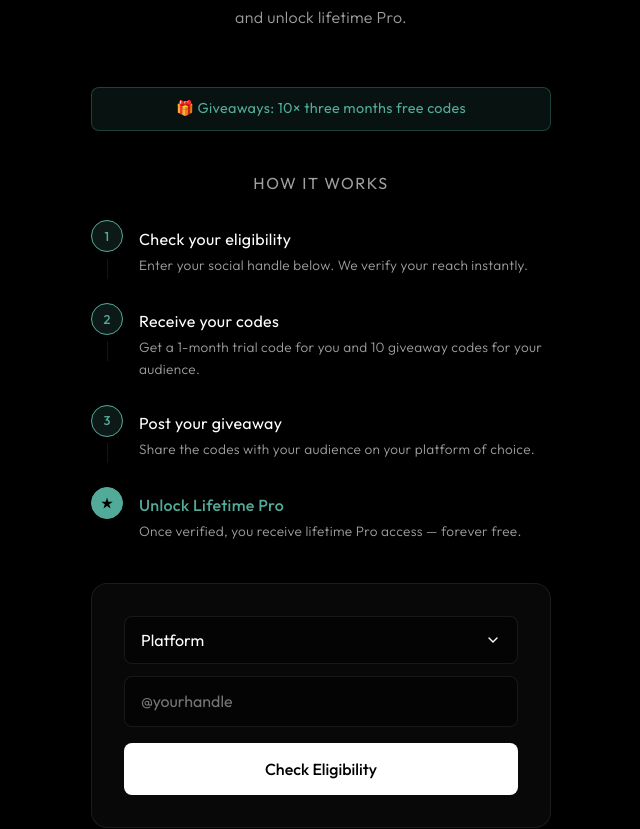
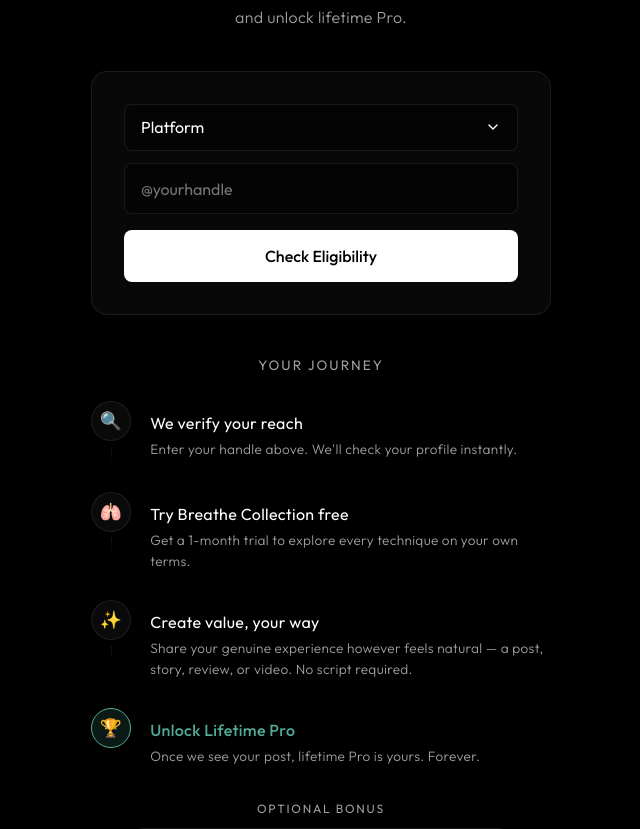
Before and after one commit to Sveisan/app-launch-os, a website: page public/creators.html in a window 1280 px wide. Shown: the part 163-992 px from the top of the page, without its empty margins (319-959 px from the left). Drawn offline with Linux system fonts and the light colour scheme.

Commit message:
feat: redesign creator page - checker at top, playful timeline, optional giveaway

```diff
--- a/public/creators.html
+++ b/public/creators.html
@@ -81,28 +81,39 @@
         .success-msg { color: var(--secondary); font-weight: 300; font-size: 0.95rem; margin-top: 0.75rem; }
 
         .journey { margin-top: 2.5rem; text-align: left; }
-        .journey-title { font-size: 1rem; font-weight: 400; color: var(--text-muted); text-transform: uppercase; letter-spacing: 0.1em; margin-bottom: 1.5rem; text-align: center; }
-        .step { display: flex; gap: 1rem; align-items: flex-start; position: relative; padding-bottom: 1.5rem; }
+        .journey-title { font-size: 0.85rem; font-weight: 400; color: var(--text-muted); text-transform: uppercase; letter-spacing: 0.15em; margin-bottom: 1.5rem; text-align: center; }
+        .step { display: flex; gap: 1.2rem; align-items: flex-start; position: relative; padding-bottom: 1.8rem; }
         .step:last-child { padding-bottom: 0; }
-        .step-line { display: flex; flex-direction: column; align-items: center; flex-shrink: 0; width: 32px; }
+        .step-line { display: flex; flex-direction: column; align-items: center; flex-shrink: 0; width: 40px; }
         .step-dot {
-            width: 32px; height: 32px; border-radius: 50%;
-            background: rgba(82,171,152,0.15); border: 1px solid var(--secondary);
+            width: 40px; height: 40px; border-radius: 50%;
+            background: rgba(255, 255, 255, 0.04);
+            border: 1px solid var(--card-border);
             display: flex; align-items: center; justify-content: center;
-            font-size: 0.8rem; font-weight: 500; color: var(--secondary);
+            font-size: 1.1rem;
+            transition: all 0.3s ease;
         }
-        .step-connector { width: 1px; flex: 1; background: var(--card-border); margin-top: 0.4rem; min-height: 20px; }
+        .step:hover .step-dot { border-color: var(--secondary); background: rgba(82,171,152,0.1); transform: scale(1.1); }
+        .step-connector {
+            width: 1px; flex: 1; min-height: 16px; margin-top: 0.4rem;
+            background: linear-gradient(to bottom, var(--card-border), transparent);
+        }
         .step:last-child .step-connector { display: none; }
-        .step-content { padding-top: 0.4rem; }
-        .step-label { font-size: 1rem; font-weight: 400; margin-bottom: 0.15rem; }
-        .step-desc { color: var(--text-muted); font-size: 0.85rem; font-weight: 300; }
-        .step-highlight .step-dot { background: var(--secondary); color: var(--bg); font-weight: 600; }
+        .step-content { padding-top: 0.6rem; }
+        .step-label { font-size: 1rem; font-weight: 400; margin-bottom: 0.2rem; transition: color 0.3s ease; }
+        .step:hover .step-label { color: var(--secondary); }
+        .step-desc { color: var(--text-muted); font-size: 0.85rem; font-weight: 300; line-height: 1.5; }
+        .step-highlight .step-dot { background: rgba(82,171,152,0.15); border-color: var(--secondary); }
         .step-highlight .step-label { color: var(--secondary); font-weight: 500; }
-        .giveaway-badge {
-            display: inline-block; background: rgba(82,171,152,0.1); border: 1px solid rgba(82,171,152,0.3);
-            border-radius: 8px; padding: 0.6rem 1rem; margin-top: 1rem; font-size: 0.9rem;
-            color: var(--secondary); font-weight: 400; text-align: center; width: 100%;
+
+        .bonus-section { margin-top: 2rem; text-align: center; }
+        .bonus-label { font-size: 0.75rem; text-transform: uppercase; letter-spacing: 0.15em; color: var(--text-muted); margin-bottom: 0.6rem; }
+        .bonus-badge {
+            display: inline-block; background: rgba(255,255,255,0.03); border: 1px solid var(--card-border);
+            border-radius: 100px; padding: 0.5rem 1.2rem; font-size: 0.9rem;
+            color: var(--text-muted); font-weight: 300;
         }
+
         footer { margin-top: 3rem; color: var(--text-muted); font-size: 0.85rem; }
         footer a { color: var(--text-muted); text-decoration: none; }
         footer a:hover { color: var(--secondary); }
@@ -110,7 +121,7 @@
             body { padding: 1rem 1rem; }
             .checker { padding: 1.5rem 1.25rem; }
             h1 { font-size: 1.8rem; }
-            .sub { margin-bottom: 2rem; }
+            .sub { margin-bottom: 1.5rem; }
         }
     </style>
 </head>
@@ -119,57 +130,8 @@
         <h1>Share your love for breathing</h1>
         <p class="sub">and unlock lifetime Pro.</p>
 
-        <div class="giveaway-badge">🎁 Giveaways: 10× three months free codes</div>
-
-        <!-- Step-by-step journey -->
-        <div class="journey">
-            <div class="journey-title">How it works</div>
-
-            <div class="step">
-                <div class="step-line">
-                    <div class="step-dot">1</div>
-                    <div class="step-connector"></div>
-                </div>
-                <div class="step-content">
-                    <div class="step-label">Check your eligibility</div>
-                    <div class="step-desc">Enter your social handle below. We verify your reach instantly.</div>
-                </div>
-            </div>
-
-            <div class="step">
-                <div class="step-line">
-                    <div class="step-dot">2</div>
-                    <div class="step-connector"></div>
-                </div>
-                <div class="step-content">
-                    <div class="step-label">Receive your codes</div>
-                    <div class="step-desc">Get a 1-month trial code for you and 10 giveaway codes for your audience.</div>
-                </div>
-            </div>
-
-            <div class="step">
-                <div class="step-line">
-                    <div class="step-dot">3</div>
-                    <div class="step-connector"></div>
-                </div>
-                <div class="step-content">
-                    <div class="step-label">Post your giveaway</div>
-                    <div class="step-desc">Share the codes with your audience on your platform of choice.</div>
-                </div>
-            </div>
-
-            <div class="step step-highlight">
-                <div class="step-line">
-                    <div class="step-dot">★</div>
-                </div>
-                <div class="step-content">
-                    <div class="step-label">Unlock Lifetime Pro</div>
-                    <div class="step-desc">Once verified, you receive lifetime Pro access — forever free.</div>
-                </div>
-            </div>
-        </div>
-
-        <div class="checker" style="margin-top: 2.5rem;">
+        <!-- Eligibility Checker — directly under header -->
+        <div class="checker">
             <!-- Step 1 -->
             <form id="check-form">
                 <select id="platform" class="form-control" required>
@@ -190,16 +152,16 @@
                 <p>Checking your profile...</p>
             </div>
 
-            <!-- Approved: Step 2 -->
+            <!-- Approved -->
             <div class="state result approved" id="approved">
                 <div class="result-icon">✓</div>
                 <div class="result-title">You qualify.</div>
                 <div class="result-sub" id="followers-line"></div>
                 <form id="claim-form">
                     <input type="email" id="claim-email" class="form-control" placeholder="your@email.com" required>
-                    <button type="submit" class="btn">Send me the codes</button>
+                    <button type="submit" class="btn">Send me the details</button>
                 </form>
-                <div class="success-msg" id="claim-done" style="display:none">Done. Check your email — your trial code and posting instructions are on the way.</div>
+                <div class="success-msg" id="claim-done" style="display:none">Done. Check your email — everything you need is on the way.</div>
             </div>
 
             <!-- Rejected -->
@@ -217,6 +179,60 @@
                 <div class="result-sub" id="error-line">Make sure your profile is public and try again.</div>
                 <button class="btn-ghost" id="error-retry">Try again</button>
             </div>
+        </div>
+
+        <!-- Playful Journey -->
+        <div class="journey">
+            <div class="journey-title">Your journey</div>
+
+            <div class="step">
+                <div class="step-line">
+                    <div class="step-dot">🔍</div>
+                    <div class="step-connector"></div>
+                </div>
+                <div class="step-content">
+                    <div class="step-label">We verify your reach</div>
+                    <div class="step-desc">Enter your handle above. We'll check your profile instantly.</div>
+                </div>
+            </div>
+
+            <div class="step">
+                <div class="step-line">
+                    <div class="step-dot">🫁</div>
+                    <div class="step-connector"></div>
+                </div>
+                <div class="step-content">
+                    <div class="step-label">Try Breathe Collection free</div>
+                    <div class="step-desc">Get a 1-month trial to explore every technique on your own terms.</div>
+                </div>
+            </div>
+
+            <div class="step">
+                <div class="step-line">
+                    <div class="step-dot">✨</div>
+                    <div class="step-connector"></div>
+                </div>
+                <div class="step-content">
+                    <div class="step-label">Create value, your way</div>
+                    <div class="step-desc">Share your genuine experience however feels natural — a post, story, review, or video. No script required.</div>
+                </div>
+            </div>
+
+            <div class="step step-highlight">
+                <div class="step-line">
+                    <div class="step-dot">🏆</div>
+                </div>
+                <div class="step-content">
+                    <div class="step-label">Unlock Lifetime Pro</div>
+                    <div class="step-desc">Once we see your post, lifetime Pro is yours. Forever.</div>
+                </div>
+            </div>
+        </div>
+
+        <!-- Optional giveaway codes -->
+        <div class="bonus-section">
+            <div class="bonus-label">Optional bonus</div>
+            <div class="bonus-badge">🎁 Request 10× three-month codes for your audience</div>
         </div>
 
         <footer>
```
